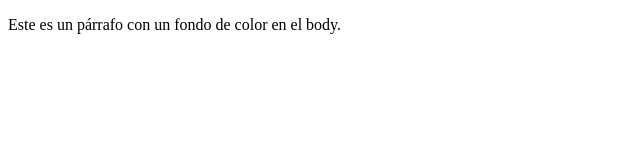
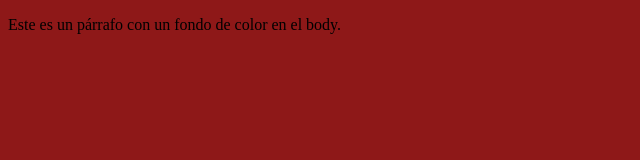
Before and after one commit to AnastasiiaIva/bootcamp_java, a plain HTML site: page css3/sheet01/ex07/index.html in a window 1280 px wide. Shown: the whole page, without its empty margins (0-640 px from the left). Drawn offline with Linux system fonts and the light colour scheme.

Commit message:
fix:added background-color CSS3-sheet01-ex07 index.html

```diff
--- a/css3/sheet01/ex07/index.html
+++ b/css3/sheet01/ex07/index.html
@@ -6,7 +6,9 @@
 ial-scale=1.0">
 <title>Ejercicio 7</title>
 <style>
-/* Aquí van tus estilos CSS */
+    body {
+        background-color: #8e1818;
+    }
 </style>
 </head>
 <body>
```
